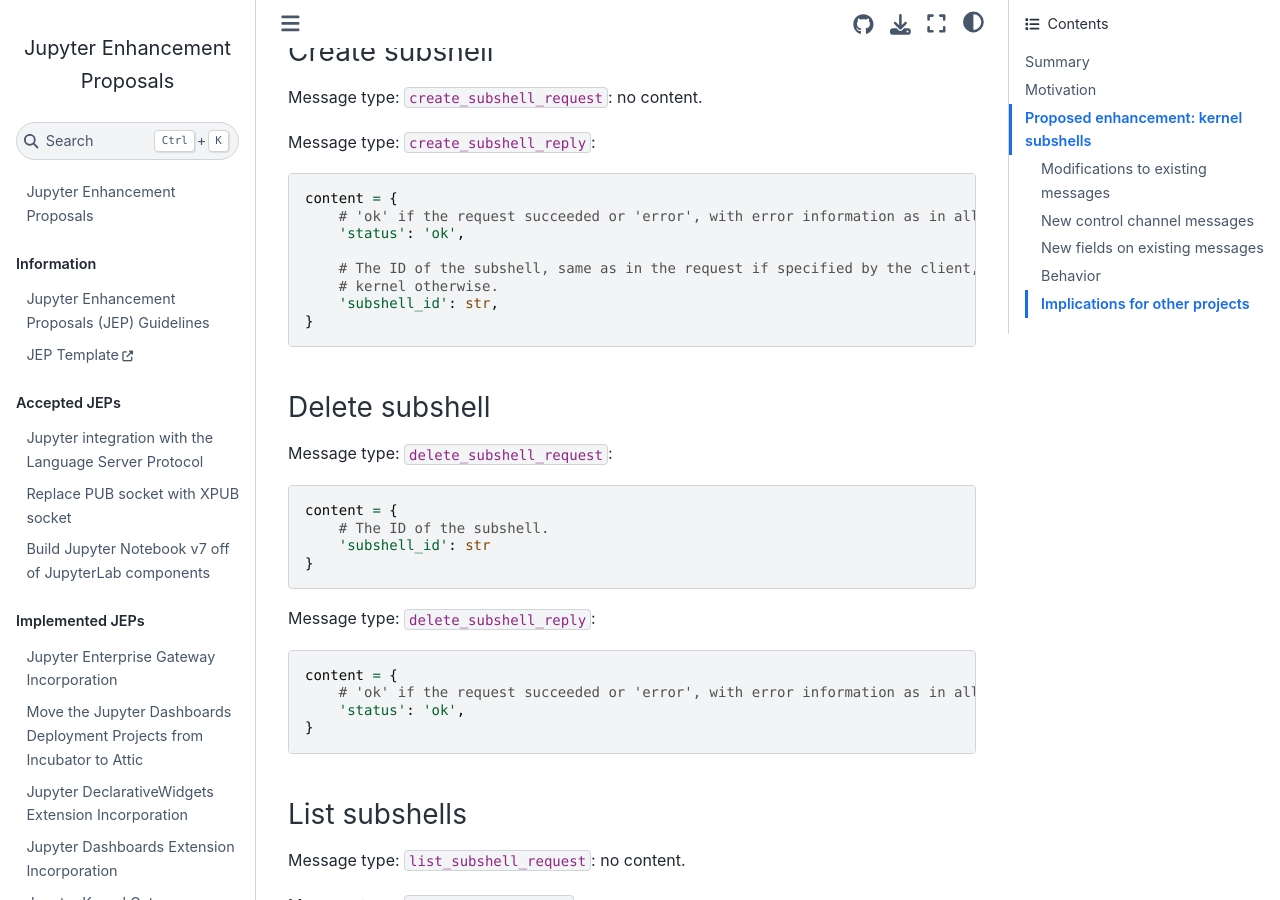
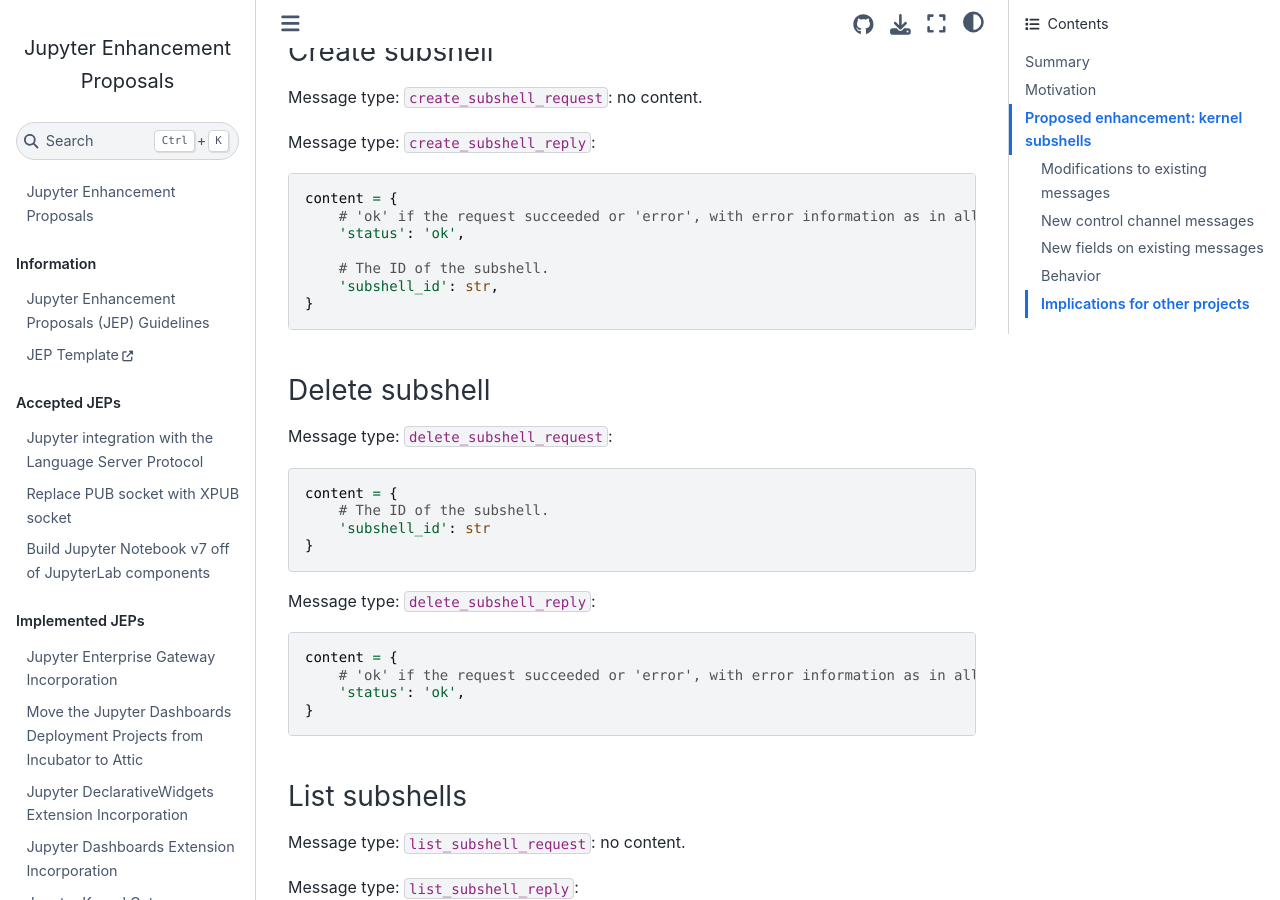
Before and after one commit to jupyter/enhancement-proposals, a Jupyter Book: the page built from kernel-subshells/kernel-subshells.md, in a window 1280 px wide and 900 px high, scrolled down 2059 px. Built offline with Jupyter Book 1.0.4 settings and Sphinx 7.4.7 and the Sphinx Book theme 1.1.4, drawn with Linux system fonts in a browser that asks for light colours.

Commit message:
Review comment

````diff
--- a/kernel-subshells/kernel-subshells.md
+++ b/kernel-subshells/kernel-subshells.md
@@ -98,8 +98,7 @@
     # 'ok' if the request succeeded or 'error', with error information as in all other replies.
     'status': 'ok',
 
-    # The ID of the subshell, same as in the request if specified by the client, given by the
-    # kernel otherwise.
+    # The ID of the subshell.
     'subshell_id': str,
 }
 ```
````
